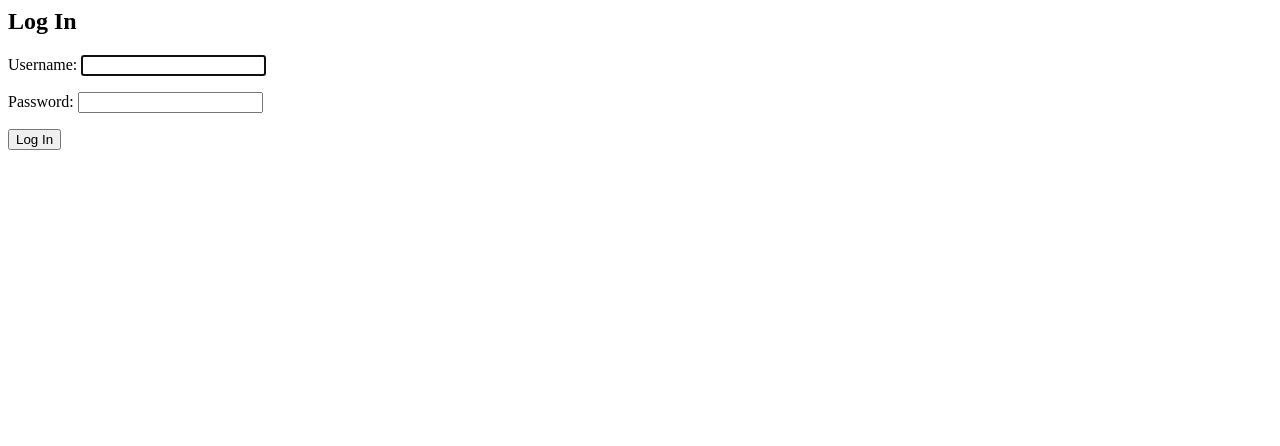
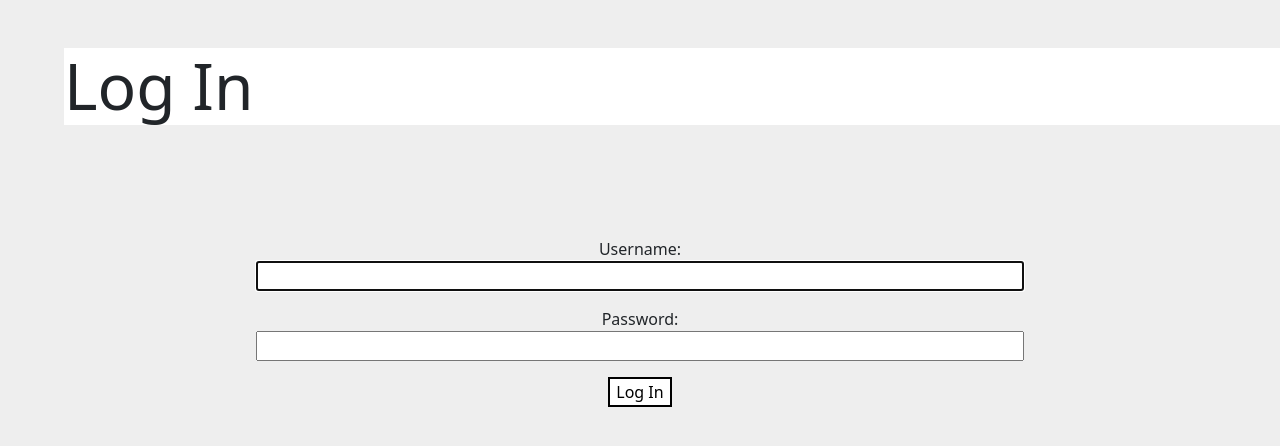
Before and after one commit to tomasguell/Peaje_Villada_2022, a Django app: page /accounts/login/ in a window 1280 px wide. Shown: the top 446 px of the page. Run offline with Django 4.2, Linux system fonts and the light colour scheme.

Commit message:
Login refinado

```diff
--- a/Peaje/AppPeaje/static/AppPeaje/css/style.css
+++ b/Peaje/AppPeaje/static/AppPeaje/css/style.css
@@ -1,5 +1,28 @@
 body{
     background: #eee;
+}
+
+
+
+.login-form-title{
+    margin-left: 5%;
+    background-color: white;
+    margin-top: 3rem;
+    /*margin-right: 5%;*/
+}
+
+
+input{
+    width:100%!important;
+}
+
+
+
+
+.login-form{
+    margin-left: 20%;
+    margin-right: 20%;
+    margin-top: 7rem;
 }
 
 #side_nav{
@@ -31,6 +54,24 @@ hr.h-color{
     color: #fff;
 }
 
+.login-title{
+    color:#212529;
+    font-size: 4rem;
+}
+
+
+button {
+    transition-duration: 0.4s;
+    background-color: white;
+    color: black;
+    border: 2px solid #000000; /* Green */
+  }
+
+button:hover {
+    background-color: #212529; /* Green */
+    color: white;
+  }
+
 footer {
     position: fixed;
     bottom: 0;
--- a/Peaje/AppPeaje/templates/registration/login.html
+++ b/Peaje/AppPeaje/templates/registration/login.html
@@ -1,6 +1,30 @@
-<h2>Log In</h2>
+<head>
+  <meta charset="UTF-8">
+  <meta http-equiv="X-UA-Compatible" content="IE=edge">
+  <meta name="viewport" content="width=device-width, initial-scale=1.0">
+
+  <link href="https://cdn.jsdelivr.net/npm/bootstrap@5.2.2/dist/css/bootstrap.min.css" rel="stylesheet" integrity="sha384-Zenh87qX5JnK2Jl0vWa8Ck2rdkQ2Bzep5IDxbcnCeuOxjzrPF/et3URy9Bv1WTRi" crossorigin="anonymous">
+
+  {% load static %}
+  <link rel="stylesheet" href="{% static 'AppPeaje/css/style.css' %}">
+
+  <link rel="stylesheet" href="https://cdn.jsdelivr.net/npm/bootstrap-icons@1.10.2/font/bootstrap-icons.css">
+
+  {% block title %}<title>Peaje</title>{% endblock title %}
+</head>
+
+
+
+<div class="login-form-title">
+<h2 class="login-title">Log In</h2>
+</div>
+
+
+<div class="text-center login-form ">
+
 <form method="post">
   {% csrf_token %}
   {{ form.as_p }}
   <button type="submit">Log In</button>
 </form>
+</div>
--- a/Peaje/Peaje/settings.py
+++ b/Peaje/Peaje/settings.py
@@ -32,6 +32,7 @@ ALLOWED_HOSTS = []
 
 INSTALLED_APPS = [
     'jazzmin',
+    'crispy_forms',
     "django.contrib.admin",
     "django.contrib.auth",
     "django.contrib.contenttypes",
```
Also changed, not shown: Peaje/AppPeaje/templates/AppPeaje/base.html (+14 -1 lines), Peaje/db.sqlite3.
